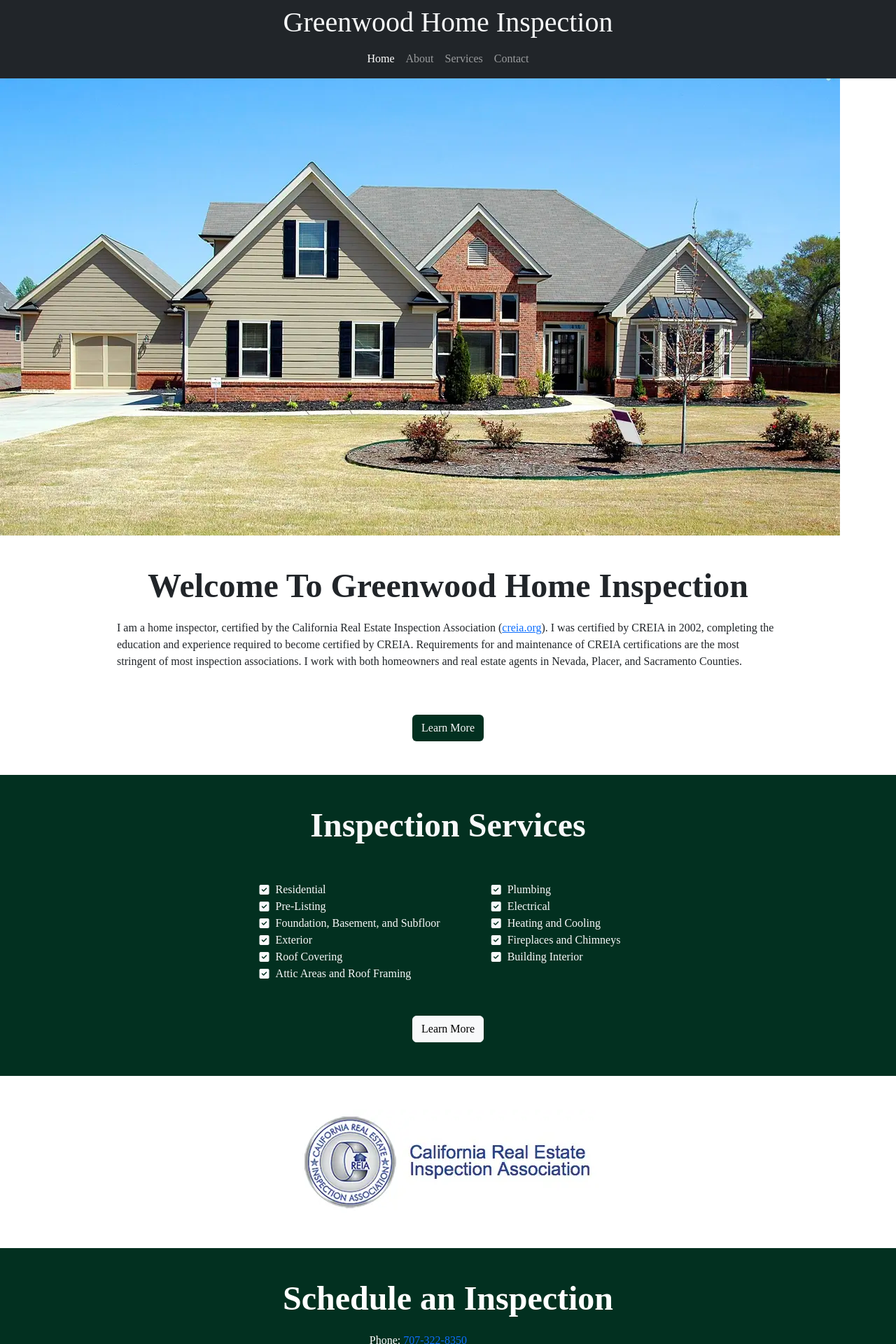
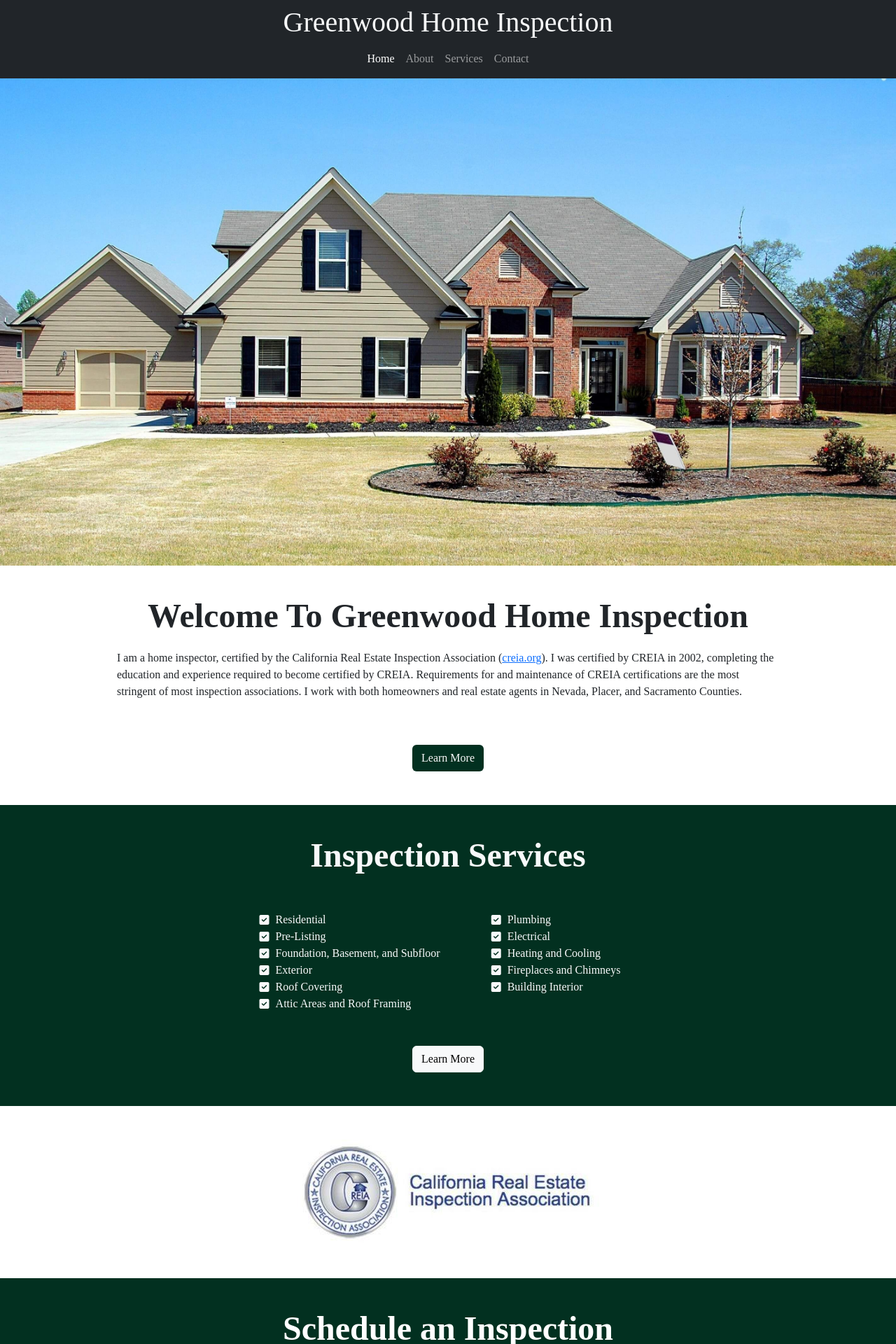
Before and after one commit to BSims623/Greenwood_Home_Inspection, a React (Vite) app: page / in a window 1280 px wide. Shown: the top 1920 px of the page at 70% size. Built offline with nearby package versions, Linux system fonts and the light colour scheme.

Commit message:
fix: added picture tag as well as changing image formats as welll as compressing images

```diff
--- a/src/assets/wrappers/Landing.js
+++ b/src/assets/wrappers/Landing.js
@@ -3,7 +3,7 @@ import styled from 'styled-components';
 const Wrapper = styled.div`
 
 .landing-img {
-    max-width: 100%;
+    width: 100%;
 }
 .about-section {
     max-width: 970px;
--- a/src/pages/Contact.jsx
+++ b/src/pages/Contact.jsx
@@ -1,7 +1,8 @@
 import React from 'react'
 import Wrapper from '../assets/wrappers/Contact'
 import profileImg from '../assets/images/profile-img.jpeg'
-import creiaLogo from '../assets/images/creia-logo.webp'
+import creiaLogoWebp from '../assets/images/creia-logo.webp'
+import creiaLogoJpg from '../assets/images/creia-logo.jpg'
 
 const Contact = () => {
     return (
@@ -20,7 +21,11 @@ const Contact = () => {
                     <img className='rounded' src={profileImg} alt="Marty Greenwood profile picture." />
                 </div>
             </div>
-            <a href="https://www.creia.org/"><img className='creia-logo' src={creiaLogo} alt="CREIA Logo" /></a>
+            <a href="https://www.creia.org/"><picture>
+                <source srcset={creiaLogoWebp} media="(max-width: 100%)" type="image/webp" />
+                <img className='w-100' style={{ maxWidth: '100%' }} src={creiaLogoJpg} alt="Landing image of a new home." />
+            </picture>
+            </a>
         </Wrapper>
     )
 }
--- a/src/pages/Landing.jsx
+++ b/src/pages/Landing.jsx
@@ -1,8 +1,10 @@
 import React from 'react'
 import Wrapper from '../assets/wrappers/Landing'
 import { Link } from 'react-router-dom'
-import landingImg from '../assets/images/landing-3.webp'
-import creiaLogo from '../assets/images/creia-logo.webp'
+import landingImgWebp from '../assets/images/landing-3.webp'
+import landingImgJpg from '../assets/images/landing-img-new.jpg'
+import creiaLogoWebp from '../assets/images/creia-logo.webp'
+import creiaLogoJpg from '../assets/images/creia-logo.jpg'
 import { ImagePreloader } from '../components'
 
 
@@ -11,8 +13,13 @@ const Landing = () => {
 
     return (
         <Wrapper>
-            <div className="img-container">
-                <ImagePreloader src={landingImg} alt="Landing image of new home." className="landing-img" />
+            <div className="img-container w-100">
+                <picture>
+                    <source srcset={landingImgWebp} media="(width: 100%)" type="image/webp" />
+                    <source srcset={landingImgJpg} media="(width: 100%)" type="image/jpg" />
+                    <img className='w-100' src={landingImgJpg} alt="Landing image of a new home." />
+                </picture>
+                {/* <ImagePreloader src={landingImg} alt="Landing image of new home." className="landing-img" /> */}
             </div>
             <section className="about-section container-lg py-5 d-flex flex-column align-items-center">
                 <h1 className='display-5 fw-bold lh-1'>Welcome To Greenwood Home Inspection</h1>
@@ -50,7 +57,12 @@ const Landing = () => {
             </section>
             <section className='logo-section d-flex justify-content-center mx-auto py-5'>
                 <a href="https://www.creia.org/">
-                    <img src={creiaLogo} alt="creia logo" />
+                    <picture>
+                        <source srcset={creiaLogoWebp} media="(max-width: 100%)" type="image/webp" />
+                        {/* <source srcset={creiaLogoWebp} media="(max-width: 100%)" type="image/jpg" /> */}
+                        <img className='w-100' style={{ maxWidth: '100%' }} src={creiaLogoJpg} alt="Landing image of a new home." />
+                    </picture>
+                    {/* <img src={creiaLogo} alt="creia logo" /> */}
                 </a>
             </section>
             <section className="contact-section py-5 d-flex flex-column align-items-center">
--- a/src/pages/Services.jsx
+++ b/src/pages/Services.jsx
@@ -2,7 +2,8 @@ import React from 'react'
 import Wrapper from '../assets/wrappers/Services'
 import { servicesList } from '../utils/servicesList'
 import Service from '../components/Service'
-import creiaLogo from '../assets/images/creia-logo.webp'
+import creiaLogoWebp from '../assets/images/creia-logo.webp'
+import creiaLogoJpg from '../assets/images/creia-logo.jpg'
 import { Link } from 'react-router-dom'
 
 const Services = () => {
@@ -11,7 +12,11 @@ const Services = () => {
         <Wrapper className='container d-flex flex-column align-items-center'>
             <h1 className="text-center mt-3 display-3 fw-bold">Inspection Services</h1>
             <section className='logo-section mx-auto'>
-                <a href="https://www.creia.org/"><img className='w-100' src={creiaLogo} alt="creia logo" /></a>
+                <a href="https://www.creia.org/"><picture>
+                    <source srcset={creiaLogoWebp} media="(max-width: 100%)" type="image/webp" />
+                    <img className='w-100' style={{ maxWidth: '100%' }} src={creiaLogoJpg} alt="Landing image of a new home." />
+                </picture>
+                </a>
             </section>
             <div className="col-lg-8">
                 <p className='description'>I am a CREIA Certified Home Inspector working with both homeowners and real estate agents in Nevada, Placer and Sacramento counties. Every inspection is held to the standards of the CREIA contract, click <a href="src/assets/pdf/CreiaContractAndSOP10.2018.pdf">here</a> to view the full contract.</p>
```
